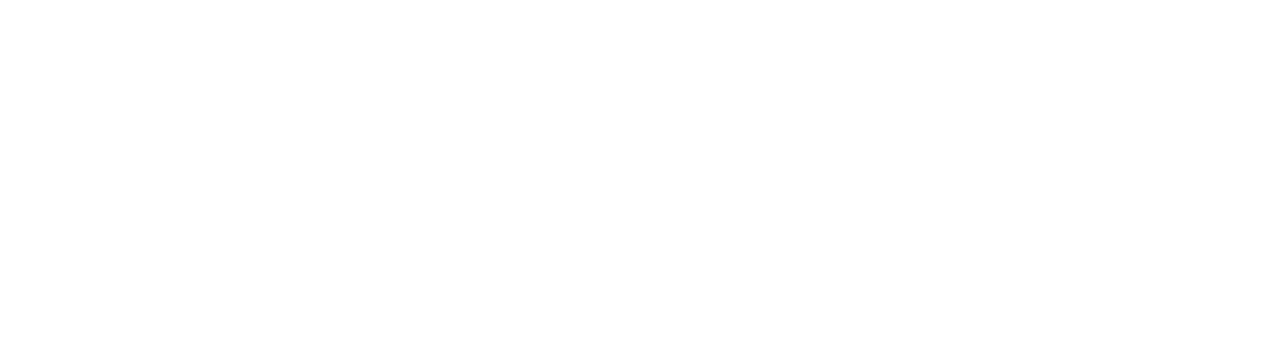
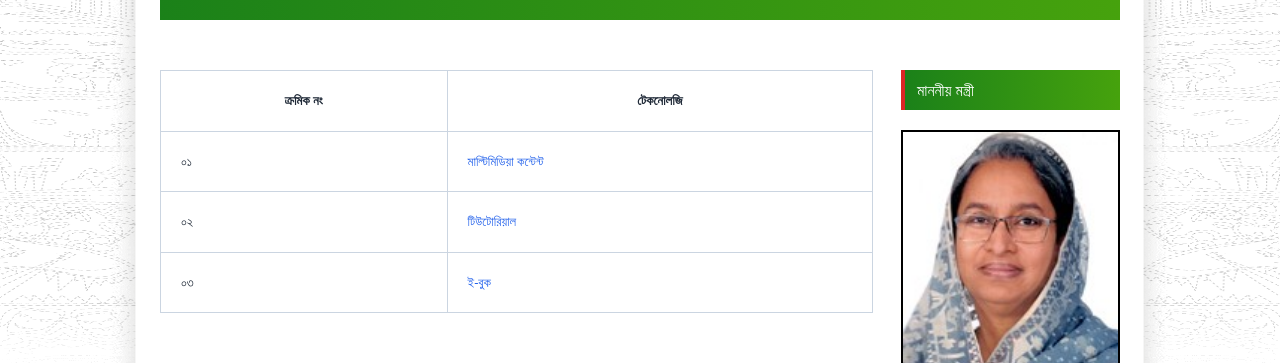
Before and after one commit to tpicpc/Thakurgaon-Polytechnic-Institute, a React (Vite) app: page /DigitalClassContent in a window 1280 px wide. Before the commit this address had no page. Shown: the part 425-788 px from the top of the page. Built offline with nearby package versions, Linux system fonts and the light colour scheme.

Commit message:
again work on DigitalClassContent

```diff
--- a/src/Body/AllCatagory/AcademicInformation.jsx
+++ b/src/Body/AllCatagory/AcademicInformation.jsx
@@ -12,7 +12,8 @@ export default function AcademicInformation() {
 
                 <li className='flex items-center'><Link to={"/ExamRoutine"}><span className=" text-2xl pr-1">▸</span>পরীক্ষার রুটিন</Link></li>
 
-                <li className='flex items-center'><a href="#"><span className=" text-2xl pr-1">▸</span>ডিজিটাল ক্লাশ কনটেন্ট</a></li>
+                <li className='flex items-center'><Link to={"/DigitalClassContent"}><span className=" text-2xl pr-1">▸</span>ডিজিটাল ক্লাশ কনটেন্ট</Link></li>
+
                 <li className='flex items-center'><a href="#"><span className=" text-2xl pr-1">▸</span>সেমিস্টার প্ল্যান</a></li>
                 <li className='flex items-center'><a href="#"><span className=" text-2xl pr-1">▸</span>সিলেবাস</a></li>
                 <li className='flex items-center'><a href="#"><span className=" text-2xl pr-1">▸</span>পরীক্ষার ফলাফল</a></li>
--- /dev/null
+++ b/src/Body/AllCatagory/AcademicInformation/DigitalClassContent.jsx
@@ -0,0 +1,33 @@
+import { Link } from "react-router-dom"
+
+export default function DigitalClassContent() {
+    const style='border border-slate-300 p-5'
+
+    return (
+      <div>
+          <table className="border-collapse border border-slate-400 text-[13px] w-full">
+              <tr>
+                  <th className={`${style}`} colSpan="1">ক্রমিক নং</th>
+                  <th className={`${style}`} colSpan="2">টেকনোলজি</th>
+              </tr>
+
+              <tr>
+                  <td className={`${style}`}>০১</td>
+                  <td className={`${style} text-blue-600`}><Link>মাল্টিমিডিয়া কন্টেন্ট</Link></td>
+              </tr>
+
+              <tr>
+                  <td className={`${style}`}>০২</td>
+                  <td className={`${style} text-blue-600`}><Link>টিউটোরিয়াল</Link></td>
+              </tr>
+
+              <tr>
+                  <td className={`${style}`}>০৩</td>
+                  <td className={`${style} text-blue-600`}><Link>ই-বুক</Link></td>
+              </tr>
+
+
+          </table>
+      </div>
+    )
+}
--- a/src/main.jsx
+++ b/src/main.jsx
@@ -22,6 +22,7 @@ import Result from './Layout/Result.jsx';
 import Technolodgy from './Layout/technolodgy.jsx';
 import ClassRoutine from './Body/AllCatagory/AcademicInformation/ClassRoutine.jsx';
 import ExamRoutine from './Body/AllCatagory/AcademicInformation/ExamRoutine.jsx';
+import DigitalClassContent from './Body/AllCatagory/AcademicInformation/DigitalClassContent.jsx';
 
 const router = createBrowserRouter([
   {
@@ -76,6 +77,10 @@ const router = createBrowserRouter([
         path:"/ExamRoutine",
         element: <ExamRoutine></ExamRoutine>
       },
+      {
+        path:"/DigitalClassContent",
+        element: <DigitalClassContent></DigitalClassContent>
+      },
     ]
   },
 ]);
```
